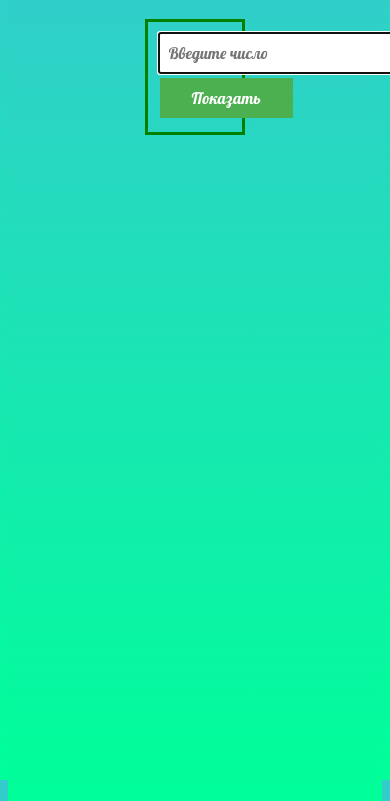
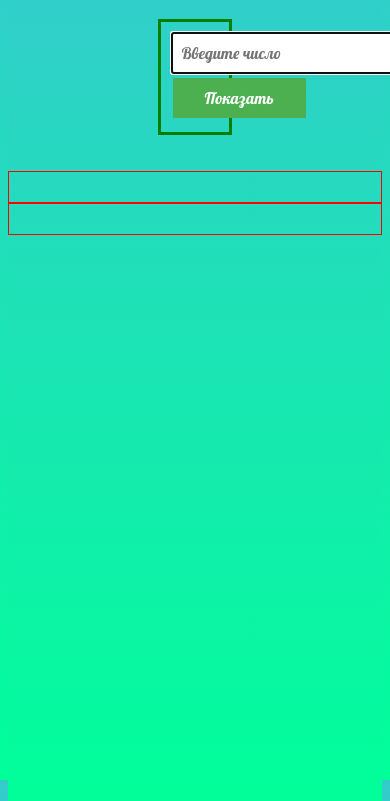
Before and after one commit to MultyPony/multitable, a plain HTML site: page index.html in a window 390 px wide. Shown: the part 64-865 px from the top of the page. Drawn offline with Linux system fonts and the light colour scheme.

Commit message:
mobile first

```diff
--- a/css/main.css
+++ b/css/main.css
@@ -1,6 +1,43 @@
+/* Add new fonts */
 @import url('https://fonts.googleapis.com/css?family=Source+Sans+Pro');
 @import url('https://fonts.googleapis.com/css?family=Lobster');
 @import url('https://fonts.googleapis.com/css?family=Lato');
+
+
+/* For mobile phones */
+
+
+/* For desktop */
+
+* {
+  box-sizing: border-box;
+}
+
+/* responsive columns */
+.col-1 {width: 8.33%;}
+.col-2 {width: 16.66%;}
+.col-3 {width: 25%;}
+.col-4 {width: 33.33%;}
+.col-5 {width: 41.66%;}
+.col-6 {width: 50%;}
+.col-7 {width: 58.33%;}
+.col-8 {width: 66.66%;}
+.col-9 {width: 75%;}
+.col-10 {width: 83.33%;}
+.col-11 {width: 91.66%;}
+.col-12 {width: 100%;}
+
+[class*="col-"] {
+    float: left;
+    padding: 15px;
+    border: 1px solid red;
+}
+
+.row::after {
+  content: "";
+  clear: both;
+  display: table;
+}
 
 h1, input, button {
   /* font-family: 'Source Sans Pro', sans-serif; */
@@ -80,3 +117,16 @@ h1 {
     margin: 4px 2px;
     cursor: pointer;
 }
+
+@media only screen and (max-width: 500px) {
+    body {
+        background-color: lightblue;
+    }
+}
+
+@media only screen and (max-width: 768px) {
+    /* For mobile phones: */
+    [class*="col-"] {
+        width: 100%;
+    }
+}
--- a/index.html
+++ b/index.html
@@ -11,13 +11,21 @@
     <h1>Таблица умножения</h1>
     <div class="container">
       <div class="inputbox">
-        <input type="text" id="input_value" onkeypress="if(event.keyCode == 13) return Foo()" placeholder="Введите число" autofocus>
+        <input type="text" id="input_value" onkeypress="if(event.keyCode == 13) return createTable()" placeholder="Введите число" autofocus>
         <button class="button" type="button" onclick="createTable()">Показать</button>
       </div>
       <div class="table">
         <table id="tab">
         <!-- Here is JS function creates table body -->
         </table>
+      </div>
+      <div class="row">
+        <div class="col-3">
+
+        </div>
+        <div class="col-9">
+
+        </div>
       </div>
     </div>
 
```
